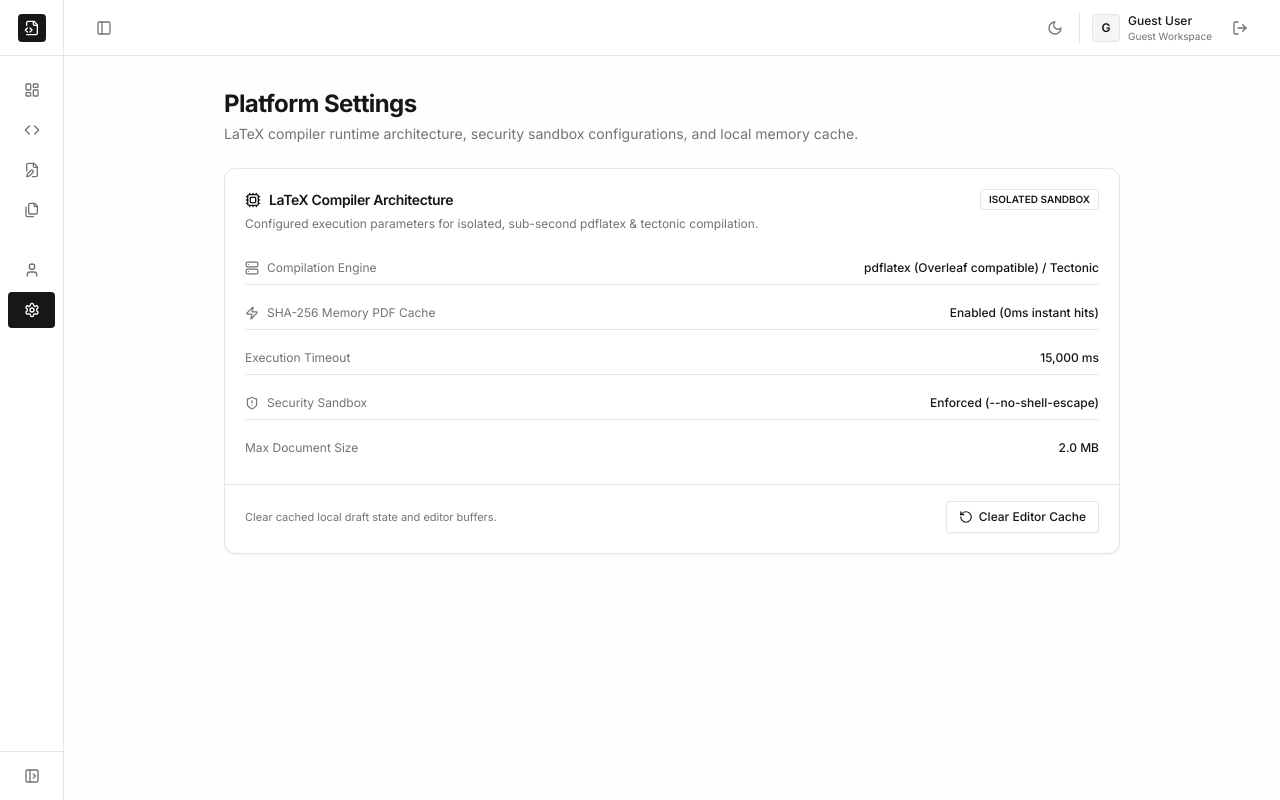
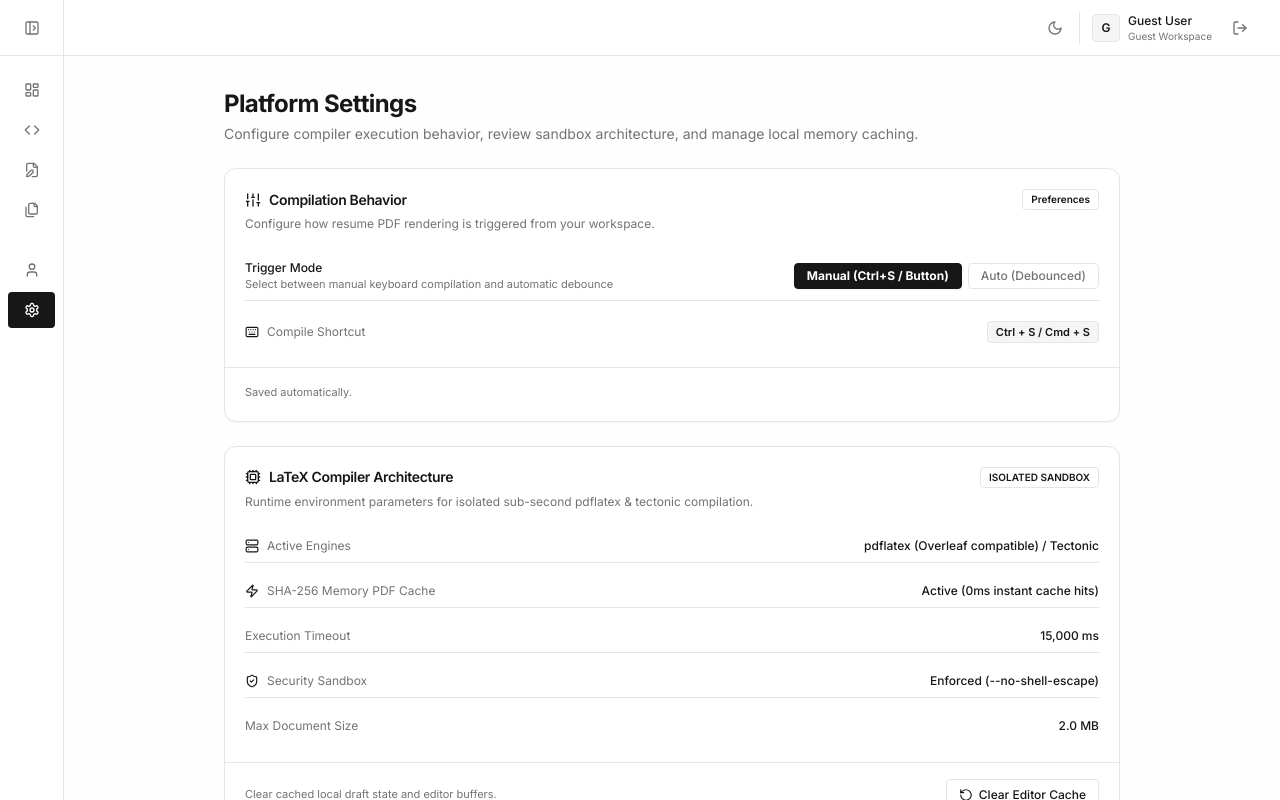
Before and after one commit to parmarramnik/ResumeForge, a Next.js app in the folder apps/web/: page /settings in a window 1280 px wide. Both pictures are taken after a click on the button 209 px from the left and 27 px from the top of the page. Built offline with nearby package versions, Linux system fonts and the light colour scheme; no server answers.

Commit message:
feat: clean professional settings, zero-flash theme rendering, unified templates and single sidebar toggle

```diff
--- a/apps/web/app/(dashboard)/settings/page.tsx
+++ b/apps/web/app/(dashboard)/settings/page.tsx
@@ -1,6 +1,6 @@
 'use client';
 
-import React, { useState } from 'react';
+import React, { useState, useEffect } from 'react';
 import { DashboardLayout } from '@/components/layout/dashboard-layout';
 import { Card, CardHeader, CardTitle, CardDescription, CardContent, CardFooter } from '@/components/ui/card';
 import { Button } from '@/components/ui/button';
@@ -10,13 +10,33 @@ import {
   Check,
   RotateCcw,
   Server,
-  ShieldAlert,
+  ShieldCheck,
   Zap,
+  Sliders,
+  Keyboard,
 } from 'lucide-react';
+import { cn } from '@/lib/utils';
 
 export default function SettingsPage() {
-  // Cache state
+  const [autoCompileDelay, setAutoCompileDelay] = useState<string>('manual');
   const [cacheCleared, setCacheCleared] = useState<boolean>(false);
+  const [settingsSaved, setSettingsSaved] = useState<boolean>(false);
+
+  useEffect(() => {
+    if (typeof window !== 'undefined') {
+      const savedDelay = localStorage.getItem('resumeforge_compile_delay') || 'manual';
+      setAutoCompileDelay(savedDelay);
+    }
+  }, []);
+
+  const handleSaveDelay = (delay: string) => {
+    setAutoCompileDelay(delay);
+    if (typeof window !== 'undefined') {
+      localStorage.setItem('resumeforge_compile_delay', delay);
+    }
+    setSettingsSaved(true);
+    setTimeout(() => setSettingsSaved(false), 2000);
+  };
 
   const handleClearCache = () => {
     if (typeof window !== 'undefined') {
@@ -29,14 +49,82 @@ export default function SettingsPage() {
   return (
     <DashboardLayout>
       <div className="max-w-4xl mx-auto space-y-6 pb-12">
+        {/* Page Header */}
         <div>
           <h1 className="text-2xl font-bold tracking-tight text-foreground">Platform Settings</h1>
           <p className="text-sm text-muted-foreground mt-1">
-            LaTeX compiler runtime architecture, security sandbox configurations, and local memory cache.
+            Configure compiler execution behavior, review sandbox architecture, and manage local memory caching.
           </p>
         </div>
 
-        {/* Compiler Runtime & Sandbox Parameters */}
+        {/* 1. Compilation & Trigger Preferences */}
+        <Card className="border-border shadow-sm">
+          <CardHeader>
+            <div className="flex items-center justify-between">
+              <div className="flex items-center gap-2">
+                <Sliders className="w-4 h-4 text-foreground" />
+                <CardTitle className="text-sm font-semibold">Compilation Behavior</CardTitle>
+              </div>
+              <Badge variant="outline" className="text-[10px] font-mono">Preferences</Badge>
+            </div>
+            <CardDescription className="text-xs">
+              Configure how resume PDF rendering is triggered from your workspace.
+            </CardDescription>
+          </CardHeader>
+          <CardContent className="space-y-4 text-xs">
+            {/* Compilation Trigger */}
+            <div className="flex flex-col sm:flex-row sm:items-center justify-between gap-2 py-2 border-b border-border">
+              <div>
+                <span className="font-medium text-foreground">Trigger Mode</span>
+                <p className="text-[11px] text-muted-foreground">Select between manual keyboard compilation and automatic debounce</p>
+              </div>
+              <div className="flex items-center gap-1.5">
+                {[
+                  { id: 'manual', label: 'Manual (Ctrl+S / Button)' },
+                  { id: 'auto', label: 'Auto (Debounced)' },
+                ].map((mode) => (
+                  <button
+                    key={mode.id}
+                    type="button"
+                    onClick={() => handleSaveDelay(mode.id)}
+                    className={cn(
+                      'px-3 py-1 rounded text-xs font-medium border transition-colors',
+                      autoCompileDelay === mode.id
+                        ? 'bg-foreground text-background border-foreground font-bold shadow-sm'
+                        : 'border-border hover:bg-muted text-muted-foreground hover:text-foreground'
+                    )}
+                  >
+                    {mode.label}
+                  </button>
+                ))}
+              </div>
+            </div>
+
+            {/* Keyboard Shortcuts */}
+            <div className="flex items-center justify-between py-1">
+              <div className="flex items-center gap-2 text-muted-foreground">
+                <Keyboard className="w-3.5 h-3.5 text-foreground" />
+                <span>Compile Shortcut</span>
+              </div>
+              <kbd className="px-2 py-0.5 rounded bg-muted border border-border text-[11px] font-mono text-foreground font-semibold">
+                Ctrl + S / Cmd + S
+              </kbd>
+            </div>
+          </CardContent>
+          <CardFooter className="flex items-center justify-between border-t border-border pt-4">
+            <span className="text-[11px] text-muted-foreground">
+              {settingsSaved ? 'Preferences updated.' : 'Saved automatically.'}
+            </span>
+            {settingsSaved && (
+              <span className="text-xs font-medium text-emerald-500 flex items-center gap-1">
+                <Check className="w-3.5 h-3.5" />
+                <span>Saved!</span>
+              </span>
+            )}
+          </CardFooter>
+        </Card>
+
+        {/* 2. Compiler Architecture & Sandbox Parameters */}
         <Card className="border-border shadow-sm">
           <CardHeader>
             <div className="flex items-center justify-between">
@@ -49,23 +137,23 @@ export default function SettingsPage() {
               </Badge>
             </div>
             <CardDescription className="text-xs">
-              Configured execution parameters for isolated, sub-second pdflatex & tectonic compilation.
+              Runtime environment parameters for isolated sub-second pdflatex & tectonic compilation.
             </CardDescription>
           </CardHeader>
           <CardContent className="space-y-3 text-xs">
             <div className="flex items-center justify-between py-2 border-b border-border">
               <div className="flex items-center gap-2 text-muted-foreground">
-                <Server className="w-3.5 h-3.5" />
-                <span>Compilation Engine</span>
+                <Server className="w-3.5 h-3.5 text-foreground" />
+                <span>Active Engines</span>
               </div>
               <span className="font-mono font-medium text-foreground">pdflatex (Overleaf compatible) / Tectonic</span>
             </div>
             <div className="flex items-center justify-between py-2 border-b border-border">
               <div className="flex items-center gap-2 text-muted-foreground">
-                <Zap className="w-3.5 h-3.5" />
+                <Zap className="w-3.5 h-3.5 text-foreground" />
                 <span>SHA-256 Memory PDF Cache</span>
               </div>
-              <span className="font-mono font-medium text-foreground">Enabled (0ms instant hits)</span>
+              <span className="font-mono font-medium text-foreground">Active (0ms instant cache hits)</span>
             </div>
             <div className="flex items-center justify-between py-2 border-b border-border">
               <span className="text-muted-foreground">Execution Timeout</span>
@@ -73,7 +161,7 @@ export default function SettingsPage() {
             </div>
             <div className="flex items-center justify-between py-2 border-b border-border">
               <div className="flex items-center gap-2 text-muted-foreground">
-                <ShieldAlert className="w-3.5 h-3.5" />
+                <ShieldCheck className="w-3.5 h-3.5 text-foreground" />
                 <span>Security Sandbox</span>
               </div>
               <span className="font-mono font-medium text-foreground">Enforced (--no-shell-escape)</span>
--- a/apps/web/app/api/compile/route.ts
+++ b/apps/web/app/api/compile/route.ts
@@ -35,15 +35,20 @@ export async function POST(req: NextRequest) {
       );
     }
 
-    // 2. Validate Request Body
+    // 2. Validate Request Body (Normalize both `tex` and `tex_source` keys)
     const body = await req.json();
-    const parseResult = compileRequestSchema.safeParse(body);
+    const normalizedPayload = {
+      ...body,
+      tex: body.tex || body.tex_source || body.latex || '',
+    };
+
+    const parseResult = compileRequestSchema.safeParse(normalizedPayload);
 
     if (!parseResult.success) {
       return NextResponse.json(
         {
           success: false,
-          error: parseResult.error.errors[0]?.message || 'Invalid compilation payload',
+          error: parseResult.error.errors[0]?.message || 'Invalid compilation payload: LaTeX content is required',
         },
         { status: 400 }
       );
--- a/apps/web/components/layout/header.tsx
+++ b/apps/web/components/layout/header.tsx
@@ -4,12 +4,11 @@ import React, { useState } from 'react';
 import Link from 'next/link';
 import { UserProfile } from '@resumeforge/shared-types';
 import { Button } from '@/components/ui/button';
-import { LogOut, AlertCircle, X, PanelLeft } from 'lucide-react';
+import { LogOut, AlertCircle, X } from 'lucide-react';
 import { createClient } from '@/lib/supabase/client';
 import { ThemeToggle } from '@/components/theme/theme-toggle';
 import { useRouter } from 'next/navigation';
 import { clearCachedUserProfile } from './dashboard-layout';
-import { useSidebar } from './sidebar-context';
 
 interface HeaderProps {
   user?: UserProfile | null;
@@ -17,7 +16,6 @@ interface HeaderProps {
 
 export function Header({ user }: HeaderProps) {
   const router = useRouter();
-  const { isCollapsed, toggleSidebar } = useSidebar();
   const [showLogoutModal, setShowLogoutModal] = useState<boolean>(false);
   const [isLoggingOut, setIsLoggingOut] = useState<boolean>(false);
 
@@ -60,21 +58,7 @@ export function Header({ user }: HeaderProps) {
 
   return (
     <>
-      <header className="h-14 border-b border-border bg-card px-4 md:px-6 flex items-center justify-between shrink-0">
-        {/* Left Side: Sidebar Toggle Button */}
-        <div className="flex items-center gap-2">
-          <Button
-            variant="ghost"
-            size="icon"
-            onClick={toggleSidebar}
-            className="h-8 w-8 text-muted-foreground hover:text-foreground"
-            title={isCollapsed ? 'Expand sidebar' : 'Collapse sidebar'}
-            aria-label="Toggle sidebar"
-          >
-            <PanelLeft className="w-4 h-4" />
-          </Button>
-        </div>
-
+      <header className="h-14 border-b border-border bg-card px-4 md:px-6 flex items-center justify-end shrink-0">
         {/* Right Side: Theme Toggle, Profile, and Sign Out */}
         <div className="flex items-center gap-3">
           {/* 1. Theme Button (First Position) */}
--- a/apps/web/components/layout/sidebar.tsx
+++ b/apps/web/components/layout/sidebar.tsx
@@ -52,34 +52,43 @@ export function Sidebar({ className }: SidebarProps) {
       )}
     >
       <div className="flex flex-col flex-1 overflow-y-auto overflow-x-hidden">
-        {/* Brand Header & Toggle */}
-        <div className={cn(
-          'h-14 flex items-center border-b border-border transition-all duration-200',
-          isCollapsed ? 'justify-center px-0' : 'justify-between px-4'
-        )}>
+        {/* Brand Header / Single Top Toggle Button */}
+        {isCollapsed ? (
+          // Collapsed State: Logo is removed, only the single expand toggle button is displayed centered
+          <div className="h-14 flex items-center justify-center border-b border-border">
+            <Button
+              variant="ghost"
+              size="icon"
+              onClick={toggleSidebar}
+              className="h-8 w-8 text-muted-foreground hover:text-foreground"
+              title="Expand sidebar"
+            >
+              <PanelLeftOpen className="w-4 h-4" />
+            </Button>
+          </div>
+        ) : (
+          // Expanded State: Logo and name on left, collapse toggle button directly on the right
+          <div className="h-14 px-4 flex items-center justify-between border-b border-border">
             <Link href="/dashboard" className="flex items-center gap-2.5 overflow-hidden">
               <div className="w-7 h-7 rounded-md bg-foreground text-background flex items-center justify-center font-bold text-sm shrink-0">
                 <FileCode2 className="w-4 h-4" />
               </div>
-            {!isCollapsed && (
               <span className="font-semibold tracking-tight text-sm truncate">
                 ResumeForge
               </span>
-            )}
             </Link>
 
-          {!isCollapsed && (
             <Button
               variant="ghost"
               size="icon"
               onClick={toggleSidebar}
-              className="h-7 w-7 text-muted-foreground hover:text-foreground"
+              className="h-8 w-8 text-muted-foreground hover:text-foreground"
               title="Collapse sidebar"
             >
               <PanelLeftClose className="w-4 h-4" />
             </Button>
+          </div>
         )}
-        </div>
 
         {/* Navigation Sections */}
         <div className="px-2 py-4 space-y-6">
@@ -166,21 +175,6 @@ export function Sidebar({ className }: SidebarProps) {
           </div>
         </div>
       </div>
-
-      {/* Collapsed Bottom Expand Button */}
-      {isCollapsed && (
-        <div className="p-2 border-t border-border flex justify-center">
-          <Button
-            variant="ghost"
-            size="icon"
-            onClick={toggleSidebar}
-            className="h-8 w-8 text-muted-foreground hover:text-foreground"
-            title="Expand sidebar"
-          >
-            <PanelLeftOpen className="w-4 h-4" />
-          </Button>
-        </div>
-      )}
     </aside>
   );
 }
```
Also changed, not shown: apps/web/app/(dashboard)/profile/page.tsx (+11 -14 lines), apps/web/app/layout.tsx (+19 -0 lines), apps/web/components/editor/monaco-latex-editor.tsx (+16 -2 lines), apps/web/components/maker/maker-view.tsx (+100 -59 lines), apps/web/components/theme/theme-provider.tsx (+4 -5 lines), apps/web/lib/supabase/mock-data.ts (+25 -26 lines), 2 other files (tests, documents, lock files or other folders). Lines whose indentation alone changed are shown as unchanged.
